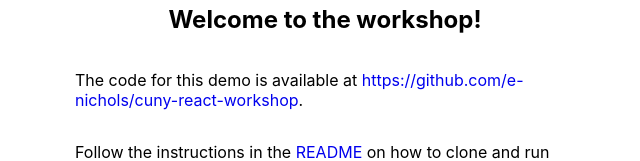
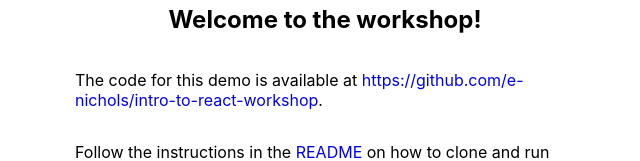
Before and after one commit to etnichols/intro-to-react-workshop, a React (Create React App) app: page / in a window 1280 px wide. Shown: the part 175-336 px from the top of the page, without its empty margins (315-955 px from the left). Built offline with nearby package versions, Linux system fonts and the light colour scheme.

Commit message:
update Home page

```diff
--- a/src/components/home/Home.js
+++ b/src/components/home/Home.js
@@ -5,8 +5,8 @@
   return (
     <div className="Container">
       <h2>Welcome to the workshop!</h2>
-      <p>The code for this demo is available at <a href="https://github.com/e-nichols/cuny-react-workshop">https://github.com/e-nichols/cuny-react-workshop</a>.</p>
-      <p>Follow the instructions in the <a href="https://github.com/e-nichols/cuny-react-workshop/blob/master/README.md">README</a> on how to clone and run this code on your own computer.</p>
+      <p>The code for this demo is available at <a href="https://github.com/e-nichols/intro-to-react-workshop">https://github.com/e-nichols/intro-to-react-workshop</a>.</p>
+      <p>Follow the instructions in the <a href="https://github.com/e-nichols/intro-to-react-workshop/blob/master/README.md">README</a> on how to clone and run this code on your own computer.</p>
     </div>
   )
 }
```
